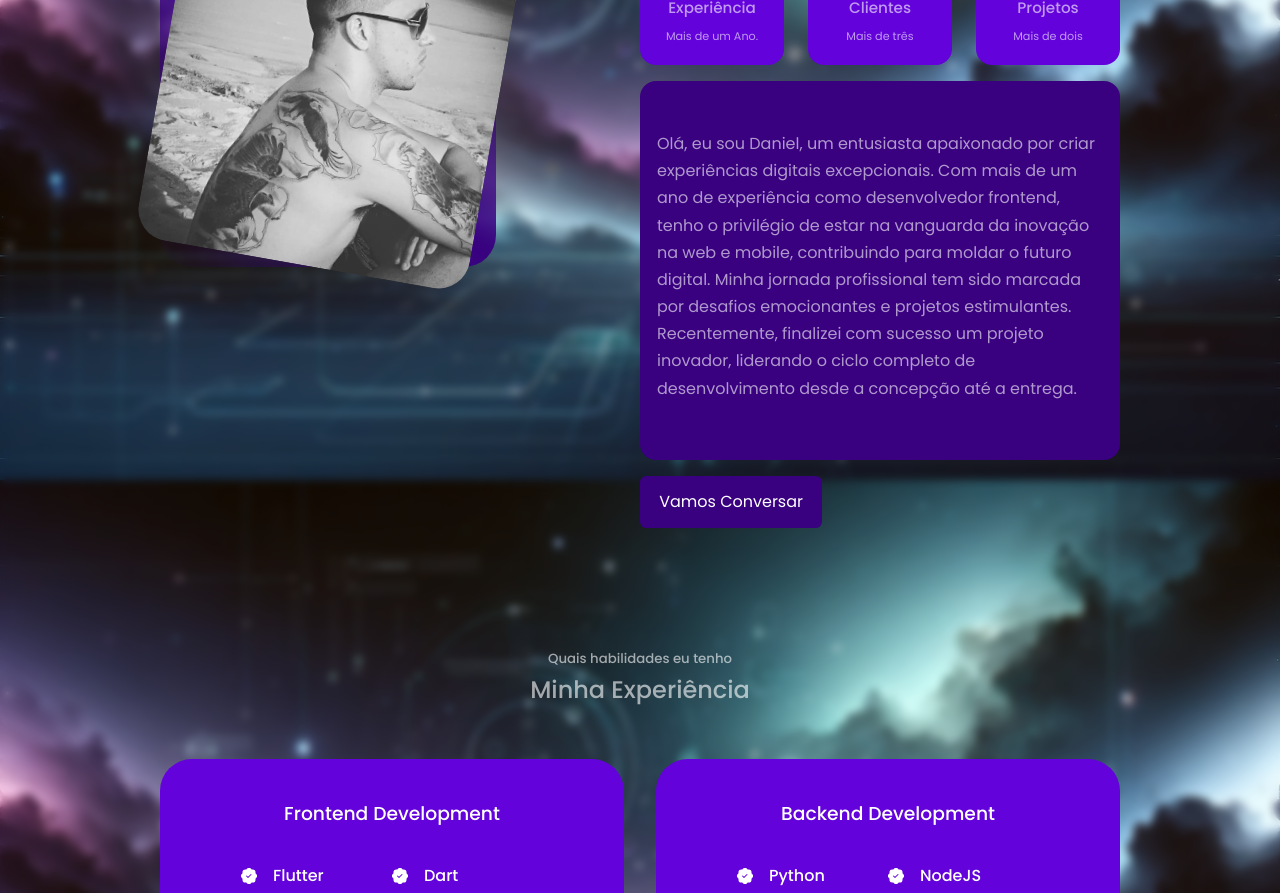
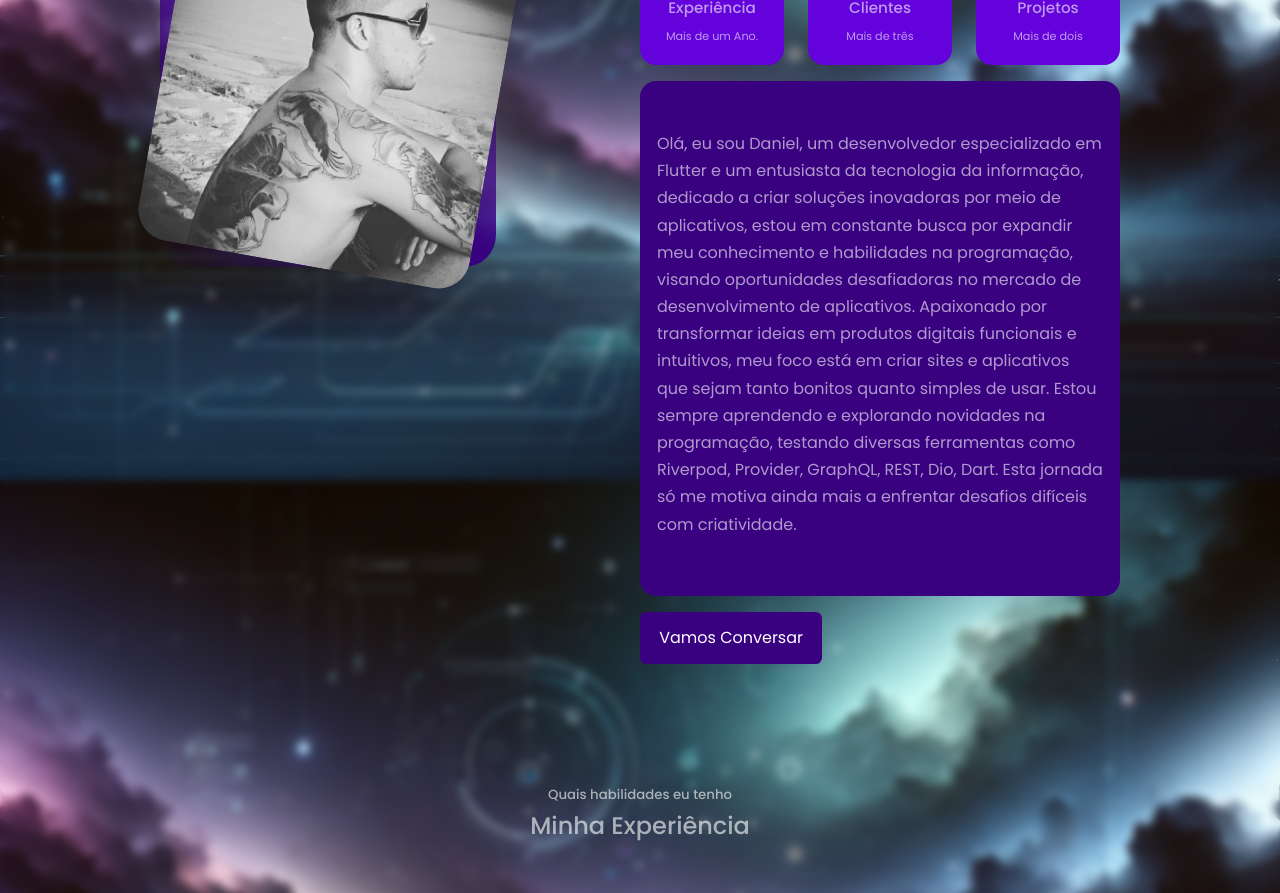
Before and after one commit to DanielBione/my_portfolio, a React (Create React App) app: page / in a window 1280 px wide. Shown: the part 1120-2013 px from the top of the page. Built offline with nearby package versions, Linux system fonts and the light colour scheme.

Commit message:
Troca card text

```diff
--- a/src/components/about/About.jsx
+++ b/src/components/about/About.jsx
@@ -55,8 +55,7 @@ const About = () => {
           </div>
           <motion.div className='about__card__text'>
             <p variants={showFromTopVariants(200, 0.8)} initial="hidden" whileInView="visible" viewport={{ once: true }}>
-              Olá, eu sou Daniel, um entusiasta apaixonado por criar experiências digitais excepcionais. Com mais de um ano de experiência como desenvolvedor frontend, tenho o privilégio de estar na vanguarda da inovação na web e mobile, contribuindo para moldar o futuro digital.
-              Minha jornada profissional tem sido marcada por desafios emocionantes e projetos estimulantes. Recentemente, finalizei com sucesso um projeto inovador, liderando o ciclo completo de desenvolvimento desde a concepção até a entrega.</p>
+              Olá, eu sou Daniel, um desenvolvedor especializado em Flutter e um entusiasta da tecnologia da informação, dedicado a criar soluções inovadoras por meio de aplicativos, estou em constante busca por expandir meu conhecimento e habilidades na programação, visando oportunidades desafiadoras no mercado de desenvolvimento de aplicativos. Apaixonado por transformar ideias em produtos digitais funcionais e intuitivos, meu foco está em criar sites e aplicativos que sejam tanto bonitos quanto simples de usar. Estou sempre aprendendo e explorando novidades na programação, testando diversas ferramentas como Riverpod, Provider, GraphQL, REST, Dio, Dart. Esta jornada só me motiva ainda mais a enfrentar desafios difíceis com criatividade.</p>
           </motion.div>
 
           <motion.div variants={showFromTopVariants(200, 0.8)} initial="hidden" whileInView="visible" viewport={{ once: true }}>
```
